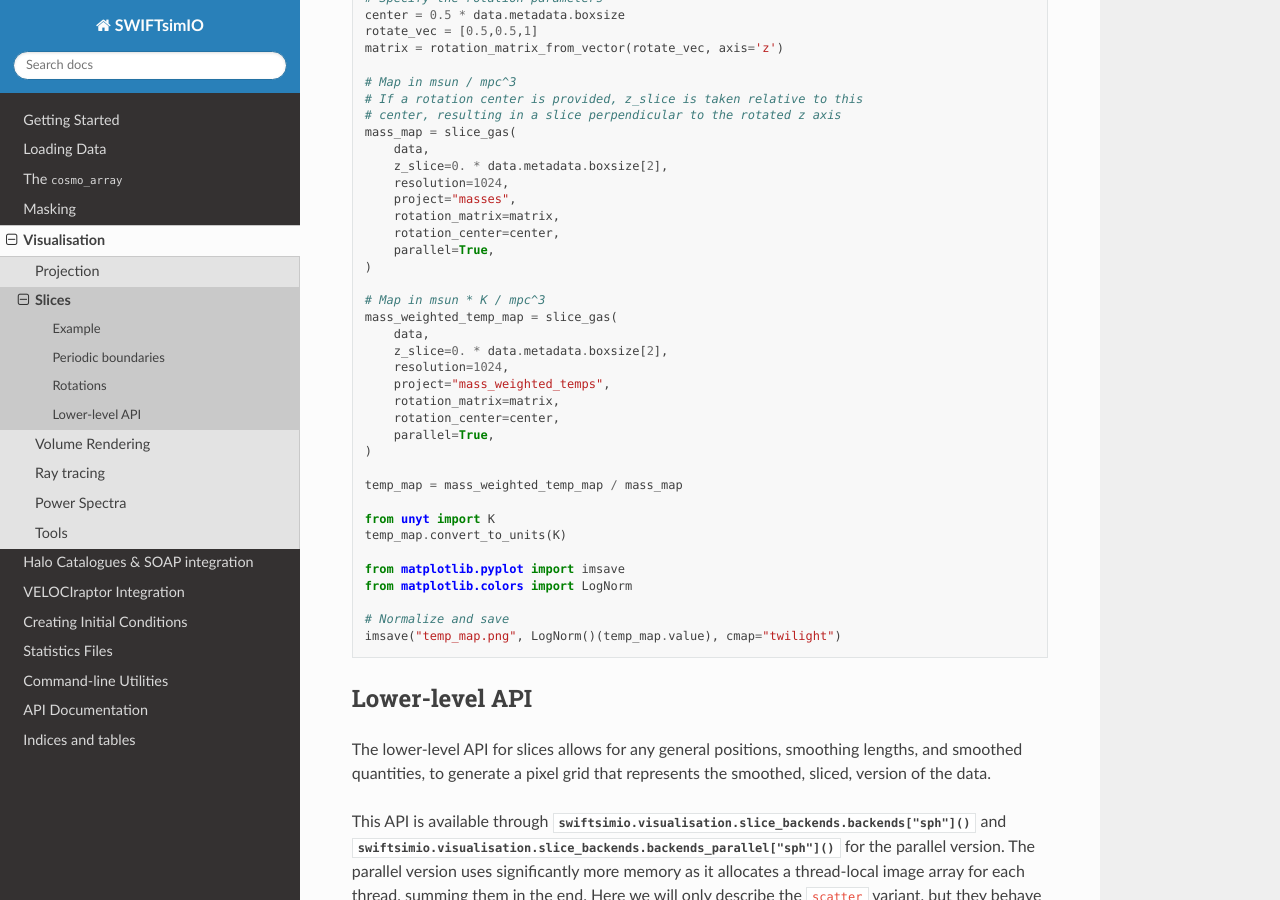
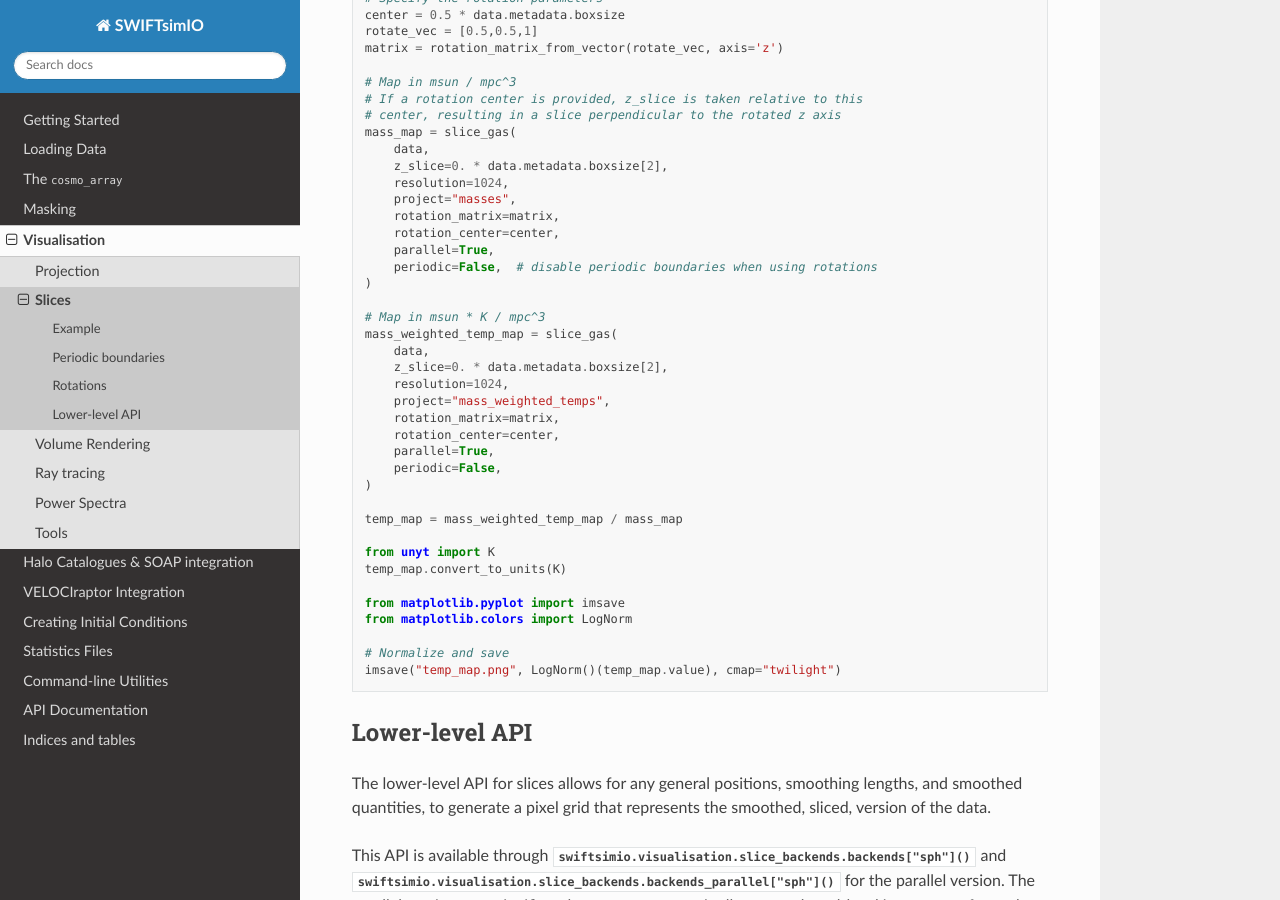
Before and after one commit to SWIFTSIM/swiftsimio, a Sphinx documentation site: the page built from docs/source/visualisation/slice.rst, in a window 1280 px wide and 900 px high, scrolled down 3688 px. Built offline with Sphinx 7.4.7 and the Read the Docs theme 3.1.0, drawn with Linux system fonts in a browser that asks for light colours; pages that are not in the unit, such as notebooks, are missing from menus; the version number is read from the project's files by our own code.

Commit message:
Revert changes to docs about periodic+rotations.

```diff
--- a/docs/source/visualisation/projection.rst
+++ b/docs/source/visualisation/projection.rst
@@ -173,7 +173,9 @@ There are some caveats with this approach. If you try to visualise a subset of
 the particles in the box (e.g. using a mask), then only periodic copies of
 particles in this subset will be used. If the subset does not include particles
 on the other side of the periodic boundary, then these will still be missing
-from the projection. The same is true if you visualise a region of the box. The periodic boundary wrapping is also not compatible with rotations (see below) and should therefore not be used together with a rotation.
+from the projection. The same is true if you visualise a region of the box.
+The periodic boundary wrapping is also not compatible with rotations (see below)
+and should therefore not be used together with a rotation.
 
 Rotations
 ---------
@@ -261,6 +263,7 @@ is shown in the ``velociraptor`` section.
        resolution=512,
        parallel=True,
        region=visualise_region,
+       periodic=False,  # disable periodic boundaries when using rotations
    )
 
    un_rotated = project_gas(**common_arguments)
--- a/docs/source/visualisation/slice.rst
+++ b/docs/source/visualisation/slice.rst
@@ -129,7 +129,9 @@ There are some caveats with this approach. If you try to visualise a subset of
 the particles in the box (e.g. using a mask), then only periodic copies of
 particles in this subset will be used. If the subset does not include particles
 on the other side of the periodic boundary, then these will still be missing
-from the slice. The same is true if you visualise a region of the box. The periodic boundary wrapping is also not compatible with rotations (see below)	and should therefore not be used together with a rotation.
+from the slice. The same is true if you visualise a region of the box.
+The periodic boundary wrapping is also not compatible with rotations (see below)
+and should therefore not be used together with a rotation.
 
 
 Rotations
@@ -174,6 +176,7 @@ the above example is shown below.
        rotation_matrix=matrix,
        rotation_center=center,
        parallel=True,
+       periodic=False,  # disable periodic boundaries when using rotations
    )
 
    # Map in msun * K / mpc^3
@@ -185,6 +188,7 @@ the above example is shown below.
        rotation_matrix=matrix,
        rotation_center=center,
        parallel=True,
+       periodic=False,
    )
 
    temp_map = mass_weighted_temp_map / mass_map
--- a/docs/source/visualisation/volume_render.rst
+++ b/docs/source/visualisation/volume_render.rst
@@ -96,7 +96,9 @@ There are some caveats with this approach. If you try to visualise a subset of
 the particles in the box (e.g. using a mask), then only periodic copies of
 particles in this subset will be used. If the subset does not include particles
 on the other side of the periodic boundary, then these will still be missing
-from the voxel cube. The same is true if you visualise a region of the box. The periodic boundary wrapping is also not compatible with rotations (see below) and should therefore not be used together with a rotation.
+from the voxel cube. The same is true if you visualise a region of the box.
+The periodic boundary wrapping is also not compatible with rotations (see below)
+and should therefore not be used together with a rotation.
 
 Rotations
 ---------
@@ -136,6 +138,7 @@ the above example is shown below.
        rotation_matrix=matrix,
        rotation_center=center,
        parallel=True,
+       periodic=False,  # disable periodic boundaries for rotations
    )
 
    # Map in msun * K / mpc^3
@@ -146,6 +149,7 @@ the above example is shown below.
        rotation_matrix=matrix,
        rotation_center=center,
        parallel=True,
+       periodic=False,
    )
 
    # A 256 x 256 x 256 cube with dimensions of temperature
```
